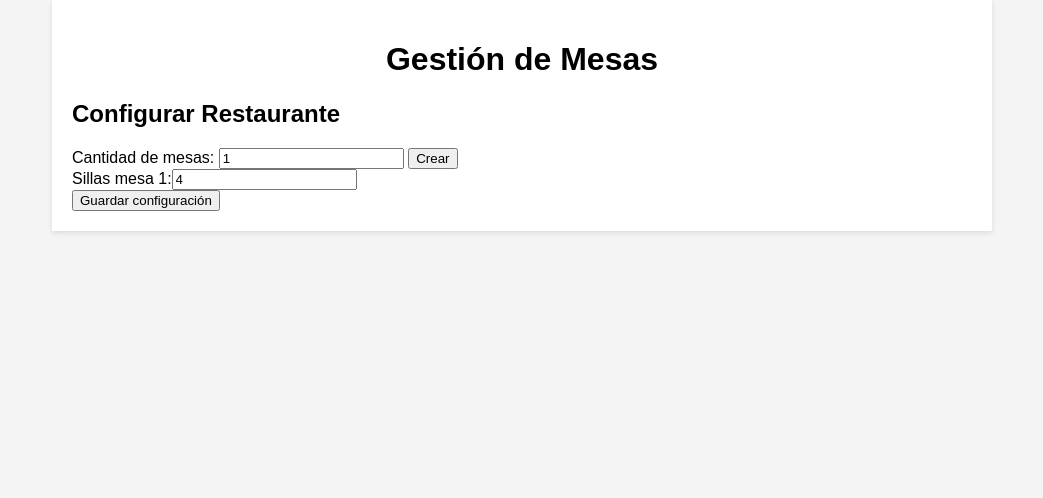
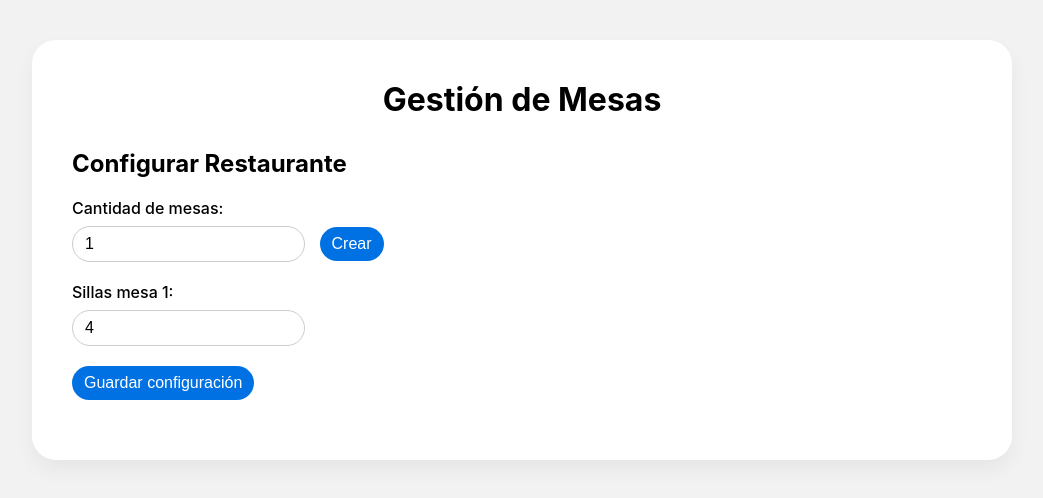
Before and after one commit to SentioScale/Test, a plain HTML site: page index.html in a window 1280 px wide. Both pictures are taken after a click on the button "Crear". Shown: the whole page, without its empty margins (118-1161 px from the left). Drawn offline with Linux system fonts and the light colour scheme.

Commit message:
Improve UI with modern Apple-like styling

```diff
--- a/index.html
+++ b/index.html
@@ -11,20 +11,28 @@
         <h1>Gestión de Mesas</h1>
         <section id="configuracion">
             <h2>Configurar Restaurante</h2>
+            <div class="form-group">
                 <label for="num-mesas">Cantidad de mesas:</label>
                 <input type="number" id="num-mesas" min="1" value="1">
                 <button id="crear-mesas">Crear</button>
+            </div>
             <div id="sillas-config"></div>
         </section>
         <section id="reservas" class="oculto">
             <h2>Reservas</h2>
             <form id="form-reserva">
+                <div class="form-group">
                     <label for="mesa-select">Mesa:</label>
                     <select id="mesa-select"></select>
+                </div>
+                <div class="form-group">
                     <label for="inicio">Inicio:</label>
                     <input type="time" id="inicio" required>
+                </div>
+                <div class="form-group">
                     <label for="fin">Fin:</label>
                     <input type="time" id="fin" required>
+                </div>
                 <button type="submit">Reservar</button>
             </form>
             <div id="mesas"></div>
--- a/script.js
+++ b/script.js
@@ -13,6 +13,8 @@ function createTableConfig(n) {
     const container = document.getElementById('sillas-config');
     container.innerHTML = '';
     for (let i = 1; i <= n; i++) {
+        const group = document.createElement('div');
+        group.className = 'form-group';
         const label = document.createElement('label');
         label.textContent = `Sillas mesa ${i}:`;
         const input = document.createElement('input');
@@ -20,8 +22,9 @@ function createTableConfig(n) {
         input.min = 1;
         input.value = 4;
         input.id = `sillas-${i}`;
-        container.appendChild(label);
-        container.appendChild(input);
+        group.appendChild(label);
+        group.appendChild(input);
+        container.appendChild(group);
     }
     const btn = document.createElement('button');
     btn.textContent = 'Guardar configuración';
@@ -34,8 +37,10 @@ function createTableConfig(n) {
         save();
         showReservations();
     });
-    container.appendChild(document.createElement('br'));
-    container.appendChild(btn);
+    const btnWrapper = document.createElement('div');
+    btnWrapper.className = 'form-group';
+    btnWrapper.appendChild(btn);
+    container.appendChild(btnWrapper);
 }
 
 function showReservations() {
--- a/styles.css
+++ b/styles.css
@@ -1,52 +1,98 @@
 body {
-    font-family: Arial, sans-serif;
-    background: #f4f4f4;
+    font-family: -apple-system, BlinkMacSystemFont, "Segoe UI", Roboto, Helvetica, Arial, sans-serif;
+    background: #f2f2f2;
     margin: 0;
     padding: 0;
 }
+
 .container {
     max-width: 900px;
-    margin: auto;
-    padding: 20px;
-    background: #fff;
-    box-shadow: 0 2px 5px rgba(0,0,0,0.1);
+    margin: 40px auto;
+    padding: 40px;
+    background: #ffffff;
+    border-radius: 24px;
+    box-shadow: 0 10px 20px rgba(0, 0, 0, 0.05);
 }
+
 h1 {
     text-align: center;
+    margin-top: 0;
 }
+
 section {
-    margin-top: 20px;
+    margin-top: 30px;
 }
-.oculto {
-    display: none;
+
+.form-group {
+    margin-bottom: 20px;
 }
+
+label {
+    display: block;
+    margin-bottom: 8px;
+    font-weight: 500;
+}
+
+input,
+select,
+button {
+    padding: 8px 12px;
+    border-radius: 24px;
+    border: 1px solid #ccc;
+    margin-right: 10px;
+    font-size: 1rem;
+}
+
+button {
+    background: #0071e3;
+    color: #fff;
+    border: none;
+    cursor: pointer;
+    transition: background 0.2s ease;
+}
+
+button:hover {
+    background: #005bb5;
+}
+
 #mesas {
     display: flex;
     flex-wrap: wrap;
-    gap: 10px;
+    gap: 20px;
     margin-top: 20px;
 }
+
 .mesa {
-    border: 1px solid #ccc;
-    padding: 10px;
+    border: 1px solid #e0e0e0;
+    padding: 20px;
     width: 200px;
     background: #fafafa;
+    border-radius: 24px;
 }
+
 .mesa h3 {
-    margin: 0 0 10px 0;
+    margin: 0 0 16px 0;
     font-size: 1.1em;
 }
+
 .reserva {
     background: #4caf50;
     color: #fff;
-    padding: 2px 4px;
-    margin-bottom: 4px;
+    padding: 4px 8px;
+    margin-bottom: 8px;
     display: flex;
     justify-content: space-between;
+    border-radius: 24px;
 }
+
 .reserva button {
     background: transparent;
     border: none;
     color: #fff;
     cursor: pointer;
+    padding: 0 6px;
 }
+
+.oculto {
+    display: none;
+}
```
Lines whose indentation alone changed are shown as unchanged.
